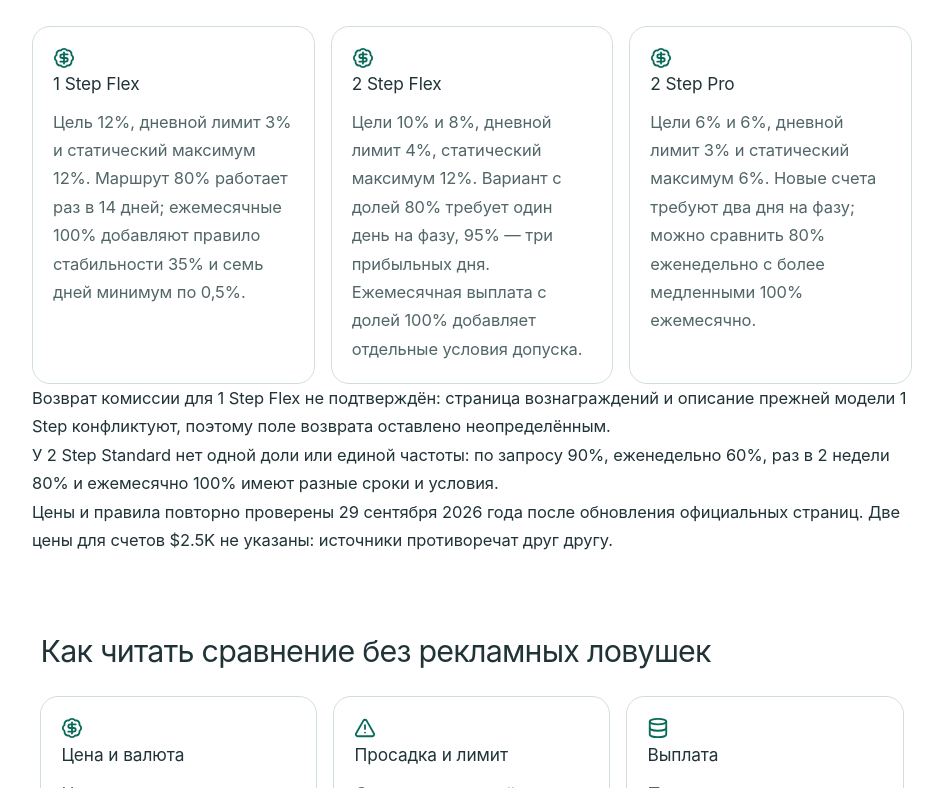
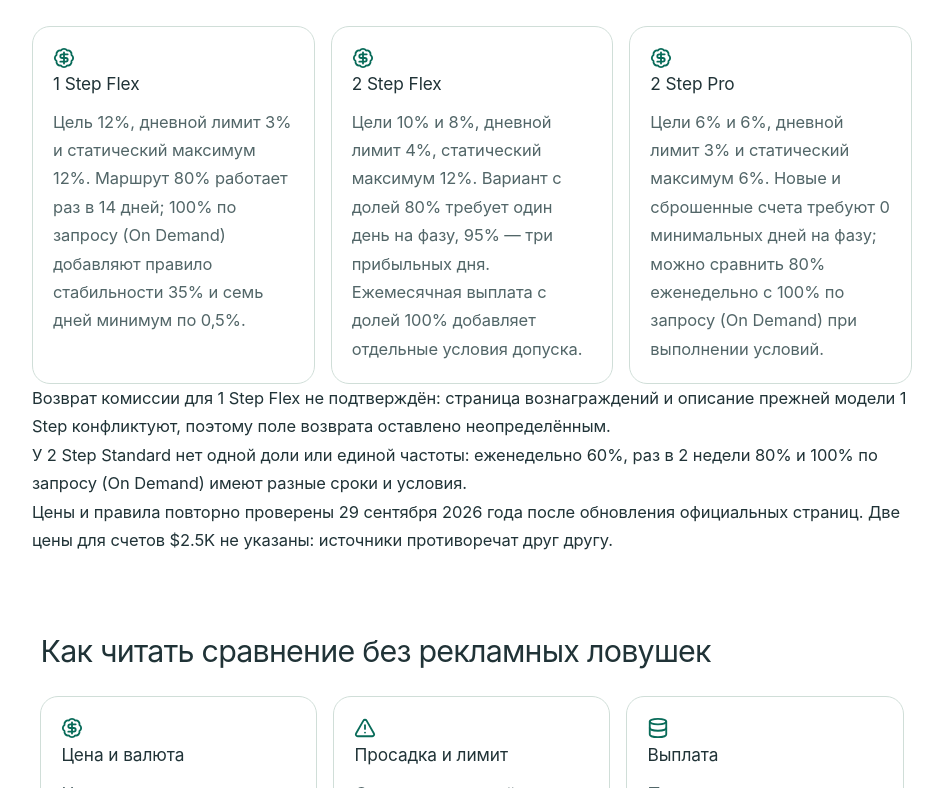
Before and after one commit to Vilmanis99/tradersfund, a Next.js app: page /ru/obzor-fundingpips in a window 1280 px wide. Shown: the part 4712-5500 px from the top of the page, without its empty margins (168-1111 px from the left). Built offline with nearby package versions, Linux system fonts and the light colour scheme; no server answers.

Commit message:
fix(ru): obzor-fundingpips — 100% по запросу (On Demand) replaces retired monthly route; 2 Step Pro 0 min days

```diff
--- a/app/ru/obzor-fundingpips/page.tsx
+++ b/app/ru/obzor-fundingpips/page.tsx
@@ -97,17 +97,17 @@ function FundingPipsDeepDive({ accessCurrent }: { accessCurrent: boolean }) {
       <section className="ru-section" id="reward-routes">
         <div className="ru-shell" data-russian-fundingpips-deep-dive="reward-routes">
           <div className="ru-content">
-            <h2>100% ежемесячно или более быстрая выплата: условия различаются</h2>
-          <p>FundingPips добавил ежемесячные маршруты для подходящих мастер-счетов, купленных с 15 августа 2026 года. Число 100% выглядит выше, но вместе с ним появляются правило стабильности 35%, семь прибыльных дней минимум по 0,5% и Striking System с порогом 1%. Поэтому максимальную долю нельзя сравнивать без календаря и дополнительных ограничений.</p>
+            <h2>100% по запросу (On Demand) или регулярная выплата: условия различаются</h2>
+          <p>FundingPips заменил прежний ежемесячный маршрут 100% на выплату 100% по запросу (On Demand) для подходящих мастер-счетов. Число 100% выглядит выше, но вместе с ним появляются правило стабильности 35%, семь прибыльных дней минимум по 0,5% и Striking System с порогом 1%. Поэтому максимальную долю нельзя сравнивать без условий допуска и дополнительных ограничений.</p>
           </div>
           <div className="ru-table-wrap">
             <table className="ru-table" data-russian-fundingpips-reward-routes="five-products">
-              <thead><tr><th>Продукт</th><th>Более быстрый маршрут</th><th>100% ежемесячно</th><th>Что меняется</th></tr></thead>
+              <thead><tr><th>Продукт</th><th>Более быстрый маршрут</th><th>100% по запросу (On Demand)</th><th>Что меняется</th></tr></thead>
               <tbody>
-                <tr><td>1 Step Flex</td><td>80% раз в 14 дней</td><td>30 дней</td><td>Правило стабильности 35%, 7 дней по 0,5%; Striking 1% уже действует</td></tr>
-                <tr><td>2 Step Flex</td><td>80% или 95% раз в 14 дней</td><td>30 дней</td><td>95% требует 3 дней по 0,5%; ежемесячно — 35%, 7 дней и Striking 1%</td></tr>
-                <tr><td>2 Step Pro</td><td>80% каждые 7 дней</td><td>30 дней</td><td>Ежемесячный маршрут добавляет 35%, 7 дней по 0,5% и Striking 1%</td></tr>
-                <tr><td>2 Step Standard</td><td>60% еженедельно, 80% раз в 2 недели или 90% по запросу</td><td>30 дней</td><td>Выплата по запросу требует 35% и 2% прибыли; ежемесячно — 35%, 7 дней и Striking 1%</td></tr>
+                <tr><td>1 Step Flex</td><td>80% раз в 14 дней</td><td>по запросу после выполнения условий</td><td>Правило стабильности 35%, 7 дней по 0,5%; Striking 1% уже действует</td></tr>
+                <tr><td>2 Step Flex</td><td>80% или 95% раз в 14 дней</td><td>по запросу после выполнения условий</td><td>95% требует 3 дней по 0,5%; по запросу — 35%, 7 дней и Striking 1%</td></tr>
+                <tr><td>2 Step Pro</td><td>80% каждые 7 дней</td><td>по запросу после выполнения условий</td><td>Маршрут по запросу добавляет 35%, 7 дней по 0,5% и Striking 1%</td></tr>
+                <tr><td>2 Step Standard</td><td>60% еженедельно или 80% раз в 2 недели</td><td>по запросу после выполнения условий</td><td>Правило стабильности 35% действует только для маршрута 100% по запросу; прежние 90% по запросу и 100% ежемесячно больше не предлагаются</td></tr>
                 <tr><td>FundingPips Zero</td><td>95% раз в 14 дней</td><td>не опубликован</td><td>Правило стабильности 15%, 7 дней по 0,25%, защитный запас 3%</td></tr>
               </tbody>
             </table>
@@ -191,7 +191,7 @@ function FundingPipsDeepDive({ accessCurrent }: { accessCurrent: boolean }) {
           <h2 className="ru-review-secondary-heading">Ограничения и причины отказаться</h2>
           <ul>
             <li>Для двух вариантов на $2.5K цена не подтверждена. Это не означает, что счёт бесплатный или доступен для покупки.</li>
-            <li>100% ежемесячно добавляет 30-дневный календарь, правило стабильности 35%, 7 прибыльных дней и Striking System — это не стандартная доля без условий.</li>
+            <li>100% по запросу (On Demand) добавляет правило стабильности 35%, 7 прибыльных дней и Striking System — это не стандартная доля без условий.</li>
             <li>Удержание позиций через выходные ограничено у всех 5 продуктов, а для Zero становится серьёзным нарушением вместе с запрещённым окном новостей.</li>
             <li>ОАЭ и Вьетнам прямо ограничены, дополнительно действуют списки FATF и санкционные списки ЕС/ООН; VPN или чужой адрес не создают допустимый профиль.</li>
             <li>Возврат подтверждён только для 2 Step Standard после четвёртой выплаты; для 1 Step Flex вопрос не решён, а Pro, Flex и Zero возврат не получают.</li>
@@ -288,13 +288,13 @@ export default function RussianFundingPipsReviewPage() {
           : 'ранее справка ограничивала резидентов ОАЭ и Вьетнама. Страновые условия требуют повторной проверки; этот старый список не подтверждает доступ сегодня. До оплаты уточните резидентство, KYC и выплату напрямую у фирмы.'}
       </span>}
       verdict={[
-        { title: '1 Step Flex', body: <>Цель 12%, дневной лимит 3% и статический максимум 12%. Маршрут 80% работает раз в 14 дней; ежемесячные 100% добавляют правило стабильности 35% и семь дней минимум по 0,5%.</> },
+        { title: '1 Step Flex', body: <>Цель 12%, дневной лимит 3% и статический максимум 12%. Маршрут 80% работает раз в 14 дней; 100% по запросу (On Demand) добавляют правило стабильности 35% и семь дней минимум по 0,5%.</> },
         { title: '2 Step Flex', body: <>Цели 10% и 8%, дневной лимит 4%, статический максимум 12%. Вариант с долей 80% требует один день на фазу, 95% — три прибыльных дня. Ежемесячная выплата с долей 100% добавляет отдельные условия допуска.</> },
-        { title: '2 Step Pro', body: <>Цели 6% и 6%, дневной лимит 3% и статический максимум 6%. Новые счета требуют два дня на фазу; можно сравнить 80% еженедельно с более медленными 100% ежемесячно.</> },
+        { title: '2 Step Pro', body: <>Цели 6% и 6%, дневной лимит 3% и статический максимум 6%. Новые и сброшенные счета требуют 0 минимальных дней на фазу; можно сравнить 80% еженедельно с 100% по запросу (On Demand) при выполнении условий.</> },
       ]}
       editorialNotes={[
         'Возврат комиссии для 1 Step Flex не подтверждён: страница вознаграждений и описание прежней модели 1 Step конфликтуют, поэтому поле возврата оставлено неопределённым.',
-        'У 2 Step Standard нет одной доли или единой частоты: по запросу 90%, еженедельно 60%, раз в 2 недели 80% и ежемесячно 100% имеют разные сроки и условия.',
+        'У 2 Step Standard нет одной доли или единой частоты: еженедельно 60%, раз в 2 недели 80% и 100% по запросу (On Demand) имеют разные сроки и условия.',
         'Цены и правила повторно проверены 29 сентября 2026 года после обновления официальных страниц. Две цены для счетов $2.5K не указаны: источники противоречат друг другу.',
       ]}
       decisionGuide={{
```
